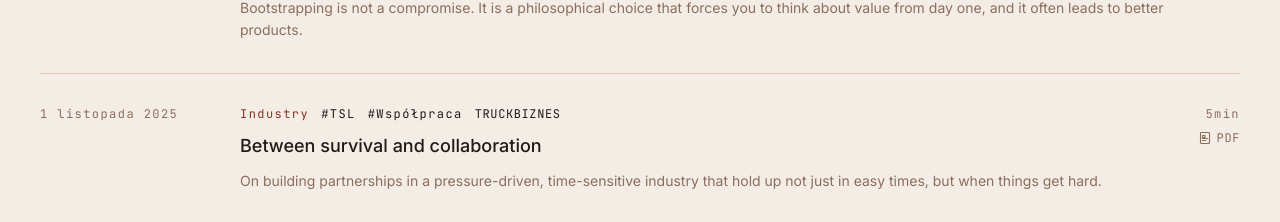
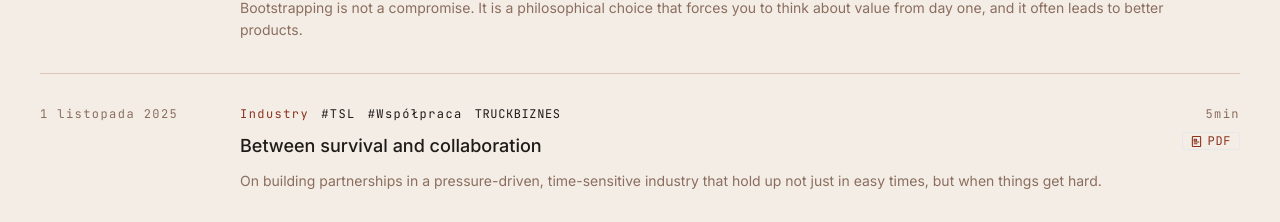
Before and after one commit to marczynskaarleta-coder/arletamarczynska, a Next.js app: page /en/blog in a window 1280 px wide. Shown: the part 1200-1422 px from the top of the page. Built offline with nearby package versions, Linux system fonts and the light colour scheme.

Commit message:
Make PDF badge more visible: accent color + border

```diff
--- a/app/[locale]/blog/page.tsx
+++ b/app/[locale]/blog/page.tsx
@@ -105,14 +105,18 @@ export default async function BlogPage({ params }: Props) {
                     href={item.href}
                     target="_blank"
                     rel="noopener noreferrer"
-                    className="inline-flex items-center gap-1.5 font-mono text-label text-muted hover:text-ink transition-colors duration-200 uppercase tracking-wider whitespace-nowrap"
+                    className={`inline-flex items-center gap-1.5 font-mono text-label uppercase tracking-wider whitespace-nowrap transition-colors duration-200 ${
+                      isPdf(item.href)
+                        ? "text-accent border border-accent/40 hover:border-accent px-2 py-0.5 rounded-sm"
+                        : "text-muted hover:text-ink"
+                    }`}
                   >
                     {isPdf(item.href) ? (
                       <>
-                        <svg width="12" height="12" viewBox="0 0 12 12" fill="none" aria-hidden>
-                          <rect x="1.5" y="0.5" width="9" height="11" rx="1" stroke="currentColor" strokeWidth="1.1"/>
-                          <path d="M3.5 6.5h5M3.5 8.5h3" stroke="currentColor" strokeWidth="1.1" strokeLinecap="round"/>
-                          <path d="M3.5 3.5h2.5v2H3.5z" stroke="currentColor" strokeWidth="1.1" strokeLinejoin="round"/>
+                        <svg width="11" height="11" viewBox="0 0 12 12" fill="none" aria-hidden>
+                          <rect x="1.5" y="0.5" width="9" height="11" rx="1" stroke="currentColor" strokeWidth="1.2"/>
+                          <path d="M3.5 6.5h5M3.5 8.5h3" stroke="currentColor" strokeWidth="1.2" strokeLinecap="round"/>
+                          <path d="M3.5 3.5h2.5v2H3.5z" stroke="currentColor" strokeWidth="1.2" strokeLinejoin="round"/>
                         </svg>
                         PDF
                       </>
```
